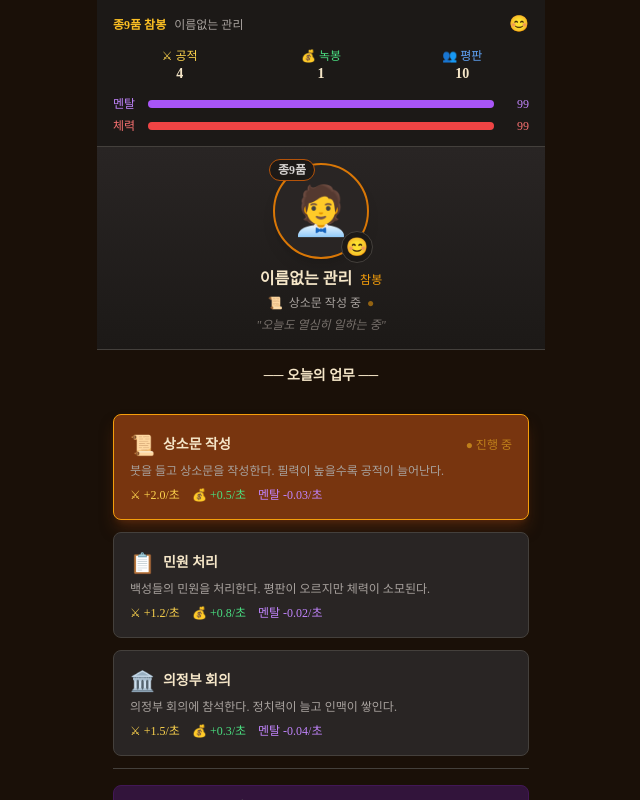
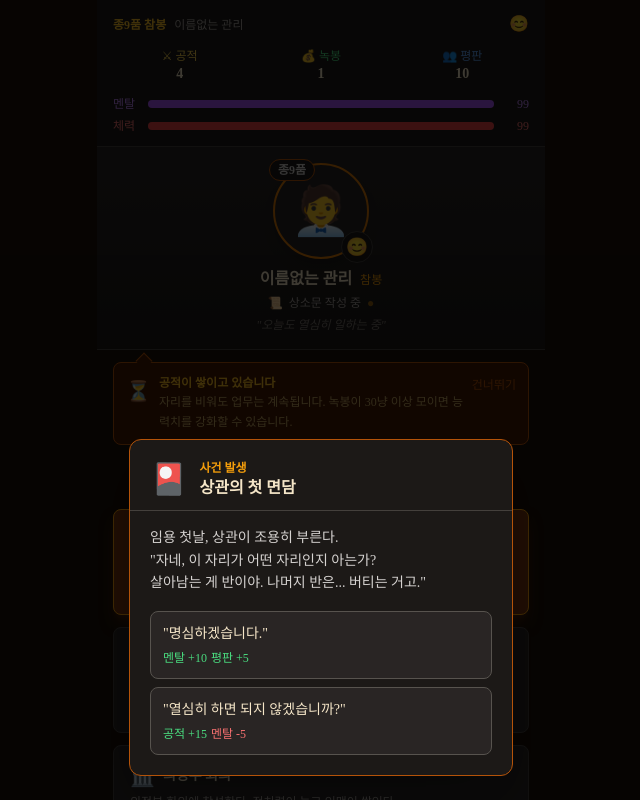
Before and after one commit to haeinjoondad/joseon-survival, a React (Vite) app in the folder Personel/new/: page / in a window 1280 px wide. Both pictures are taken after a click on the button "임용장을 받다". Shown: the top 800 px of the page, without its empty margins (319-959 px from the left). Built offline with nearby package versions, Linux system fonts and the light colour scheme.

Commit message:
Add tutorial system with first event

```diff
--- a/Personel/new/src/App.tsx
+++ b/Personel/new/src/App.tsx
@@ -1,5 +1,6 @@
 import { useState } from 'react'
 import { useGameStore } from './store/useGameStore'
+import { useTutorial } from './store/useTutorial'
 import { StartScreen } from './components/StartScreen'
 import { StatusBar } from './components/StatusBar'
 import { WorkPanel } from './components/WorkPanel'
@@ -9,6 +10,7 @@ import { OfflineRewardModal } from './components/OfflineRewardModal'
 import { EventModal, EventResultModal } from './components/EventModal'
 import { CharacterDisplay } from './components/CharacterDisplay'
 import { GameOverScreen } from './components/GameOverScreen'
+import { TutorialBanner } from './components/TutorialBanner'
 import type { TabType } from './types/game'
 
 const TABS: { id: TabType; label: string; emoji: string }[] = [
@@ -16,6 +18,14 @@ const TABS: { id: TabType; label: string; emoji: string }[] = [
   { id: 'stats',     label: '성장',  emoji: '⬆️' },
   { id: 'promotion', label: '승진',  emoji: '🏆' },
 ]
+
+// 튜토리얼 단계에서 하이라이트할 탭
+const TUTORIAL_TAB_HIGHLIGHT: Record<string, TabType> = {
+  work:       'work',
+  accumulate: 'work',
+  stats:      'stats',
+  promotion:  'promotion',
+}
 
 export default function App() {
   const {
@@ -37,10 +47,12 @@ export default function App() {
     resetGame,
   } = useGameStore()
 
+  const { step: tutorialStep, completeTutorial, resetTutorial } = useTutorial(player)
+
   const [tab, setTab] = useState<TabType>('work')
 
   if (!player) {
-    return <StartScreen onStart={startGame} />
+    return <StartScreen onStart={(name) => { resetTutorial(); startGame(name) }} />
   }
 
   if (isGameOver) {
@@ -53,6 +65,18 @@ export default function App() {
         onRestart={resetGame}
       />
     )
+  }
+
+  const highlightTab = tutorialStep !== 'done'
+    ? TUTORIAL_TAB_HIGHLIGHT[tutorialStep]
+    : null
+
+  // 튜토리얼 승진 탭 방문 시 완료
+  function handleTabChange(t: TabType) {
+    setTab(t)
+    if (tutorialStep === 'promotion' && t === 'promotion') {
+      completeTutorial()
+    }
   }
 
   return (
@@ -89,6 +113,13 @@ export default function App() {
       {/* 캐릭터 표시 영역 */}
       <CharacterDisplay player={player} />
 
+      {/* 튜토리얼 배너 */}
+      <TutorialBanner
+        step={tutorialStep}
+        currentTab={tab}
+        onSkip={completeTutorial}
+      />
+
       {/* 탭 콘텐츠 */}
       <div className="flex-1 flex flex-col overflow-hidden">
         {tab === 'work' && (
@@ -116,20 +147,30 @@ export default function App() {
 
       {/* 하단 탭바 */}
       <nav className="bg-stone-900 border-t border-stone-700 flex">
-        {TABS.map(t => (
+        {TABS.map(t => {
+          const isActive = tab === t.id
+          const isHighlighted = highlightTab === t.id && !isActive
+          return (
             <button
               key={t.id}
-            onClick={() => setTab(t.id)}
-            className={`flex-1 py-3 flex flex-col items-center gap-0.5 transition-colors ${
-              tab === t.id
+              onClick={() => handleTabChange(t.id)}
+              className={`flex-1 py-3 flex flex-col items-center gap-0.5 transition-colors relative ${
+                isActive
                   ? 'text-amber-400 bg-stone-800'
+                  : isHighlighted
+                  ? 'text-amber-300 bg-amber-950'
                   : 'text-stone-500 hover:text-stone-300'
               }`}
             >
               <span className="text-lg">{t.emoji}</span>
               <span className="text-xs">{t.label}</span>
+              {/* 하이라이트 점 */}
+              {isHighlighted && (
+                <span className="absolute top-1.5 right-3 w-2 h-2 bg-amber-400 rounded-full animate-pulse" />
+              )}
             </button>
-        ))}
+          )
+        })}
       </nav>
     </div>
   )
--- /dev/null
+++ b/Personel/new/src/components/TutorialBanner.tsx
@@ -0,0 +1,72 @@
+import type { TutorialStep } from '../store/useTutorial'
+import type { TabType } from '../types/game'
+
+interface Props {
+  step: TutorialStep
+  currentTab: TabType
+  onSkip: () => void
+}
+
+const STEPS: Record<Exclude<TutorialStep, 'done'>, {
+  emoji: string
+  title: string
+  desc: string
+  targetTab?: TabType
+}> = {
+  work: {
+    emoji: '👇',
+    title: '첫 업무를 시작하십시오',
+    desc: '아래 업무 탭에서 상소문 작성을 선택하면 공적이 자동으로 쌓입니다.',
+    targetTab: 'work',
+  },
+  accumulate: {
+    emoji: '⏳',
+    title: '공적이 쌓이고 있습니다',
+    desc: '자리를 비워도 업무는 계속됩니다. 녹봉이 30냥 이상 모이면 능력치를 강화할 수 있습니다.',
+    targetTab: 'work',
+  },
+  stats: {
+    emoji: '⬆️',
+    title: '성장 탭에서 능력치를 강화하십시오',
+    desc: '녹봉을 소비해 필력·눈치·정치력을 올리면 공적 획득량과 승진 확률이 높아집니다.',
+    targetTab: 'stats',
+  },
+  promotion: {
+    emoji: '🏆',
+    title: '승진 심사에 도전하십시오',
+    desc: '승진 탭에서 조건을 확인하고 다음 품계에 도전하십시오. 공적이 많을수록 성공률이 올라갑니다.',
+    targetTab: 'promotion',
+  },
+}
+
+export function TutorialBanner({ step, currentTab, onSkip }: Props) {
+  if (step === 'done') return null
+
+  const info = STEPS[step]
+  const isTargetTab = !info.targetTab || currentTab === info.targetTab
+  const isAccumulate = step === 'accumulate'
+
+  // accumulate 단계는 따로 강조할 탭이 없으니 항상 보여줌
+  if (!isTargetTab && !isAccumulate) return null
+
+  return (
+    <div className="mx-4 mt-3 bg-amber-950 border border-amber-700 rounded-lg p-3 relative">
+      {/* 말풍선 꼭짓점 (위를 가리킴) */}
+      <div className="absolute -top-2 left-6 w-3 h-3 bg-amber-950 border-l border-t border-amber-700 rotate-45" />
+
+      <div className="flex items-start gap-2">
+        <span className="text-xl mt-0.5">{info.emoji}</span>
+        <div className="flex-1 min-w-0">
+          <div className="text-amber-400 text-xs font-bold mb-0.5">{info.title}</div>
+          <p className="text-amber-200/70 text-xs leading-relaxed">{info.desc}</p>
+        </div>
+        <button
+          onClick={onSkip}
+          className="text-amber-700 hover:text-amber-500 text-xs shrink-0 mt-0.5"
+        >
+          건너뛰기
+        </button>
+      </div>
+    </div>
+  )
+}
--- a/Personel/new/src/data/events.ts
+++ b/Personel/new/src/data/events.ts
@@ -1,4 +1,24 @@
 import type { GameEvent } from '../types/event'
+
+// 튜토리얼 전용 첫 이벤트 (조건: rankIndex 0, 한 번만 발생)
+export const TUTORIAL_EVENT: GameEvent = {
+  id: 'tutorial_first',
+  title: '상관의 첫 면담',
+  description: '임용 첫날, 상관이 조용히 부른다.\n"자네, 이 자리가 어떤 자리인지 아는가?\n살아남는 게 반이야. 나머지 반은... 버티는 거고."',
+  emoji: '🎴',
+  choices: [
+    {
+      text: '"명심하겠습니다."',
+      effect: { mental: 10, reputation: 5, senseExp: 10 },
+      resultMsg: '상관이 고개를 끄덕였다. 오늘부터 조선 관료 생활이 시작됐다.',
+    },
+    {
+      text: '"열심히 하면 되지 않겠습니까?"',
+      effect: { merit: 15, mental: -5 },
+      resultMsg: '상관이 쓴웃음을 지었다. "그 패기가 언제까지 갈지..."',
+    },
+  ],
+}
 
 export const EVENTS: GameEvent[] = [
   // 1
--- a/Personel/new/src/store/useGameStore.ts
+++ b/Personel/new/src/store/useGameStore.ts
@@ -3,7 +3,7 @@ import type { Player, WorkType } from '../types/game'
 import type { GameEvent, EventChoice } from '../types/event'
 import { WORKS } from '../data/works'
 import { RANKS, MAX_RANK_INDEX } from '../data/ranks'
-import { EVENTS } from '../data/events'
+import { EVENTS, TUTORIAL_EVENT } from '../data/events'
 
 const SAVE_KEY = 'joseon_save'
 const TICK_MS = 1000
@@ -215,6 +215,8 @@ export function useGameStore() {
     const p = createNewPlayer(name.trim() || '이름없는 관리')
     savePlayer(p)
     setPlayer(p)
+    // 게임 시작 직후 튜토리얼 첫 이벤트 발생
+    setTimeout(() => setActiveEvent(TUTORIAL_EVENT), 800)
   }, [])
 
   const setWork = useCallback((work: WorkType) => {
--- /dev/null
+++ b/Personel/new/src/store/useTutorial.ts
@@ -0,0 +1,65 @@
+import { useState, useEffect } from 'react'
+import type { Player } from '../types/game'
+
+const TUTORIAL_KEY = 'joseon_tutorial_step'
+
+export type TutorialStep =
+  | 'work'       // 업무 탭 - 상소문 클릭 유도
+  | 'accumulate' // 공적 쌓이는 중 - 설명
+  | 'stats'      // 성장 탭 - 강화 유도
+  | 'promotion'  // 승진 탭 - 도전 유도
+  | 'done'       // 완료
+
+function loadStep(): TutorialStep {
+  return (localStorage.getItem(TUTORIAL_KEY) as TutorialStep) ?? 'work'
+}
+
+function saveStep(step: TutorialStep) {
+  localStorage.setItem(TUTORIAL_KEY, step)
+}
+
+export function useTutorial(player: Player | null) {
+  const [step, setStep] = useState<TutorialStep>(loadStep)
+
+  // 게임 상태에 따라 단계 자동 진행
+  useEffect(() => {
+    if (!player || step === 'done') return
+
+    if (step === 'work' && player.merit > 0) {
+      // 업무 시작됨 → 공적 쌓이는 중 단계로
+      advance('accumulate')
+    }
+
+    if (step === 'accumulate' && player.merit >= 30) {
+      // 공적 30 이상 → 성장 탭 유도
+      advance('stats')
+    }
+
+    if (step === 'stats' && (
+      player.stats.writing > 1 ||
+      player.stats.sense > 1 ||
+      player.stats.politics > 1 ||
+      player.equipment.brush > 1 ||
+      player.equipment.desk > 1 ||
+      player.equipment.robe > 1
+    )) {
+      // 강화 1회 이상 → 승진 탭 유도
+      advance('promotion')
+    }
+  }, [player?.merit, player?.stats, player?.equipment, step])
+
+  function advance(next: TutorialStep) {
+    setStep(next)
+    saveStep(next)
+  }
+
+  function completeTutorial() {
+    advance('done')
+  }
+
+  function resetTutorial() {
+    advance('work')
+  }
+
+  return { step, advance, completeTutorial, resetTutorial }
+}
```
Lines whose indentation alone changed are shown as unchanged.
